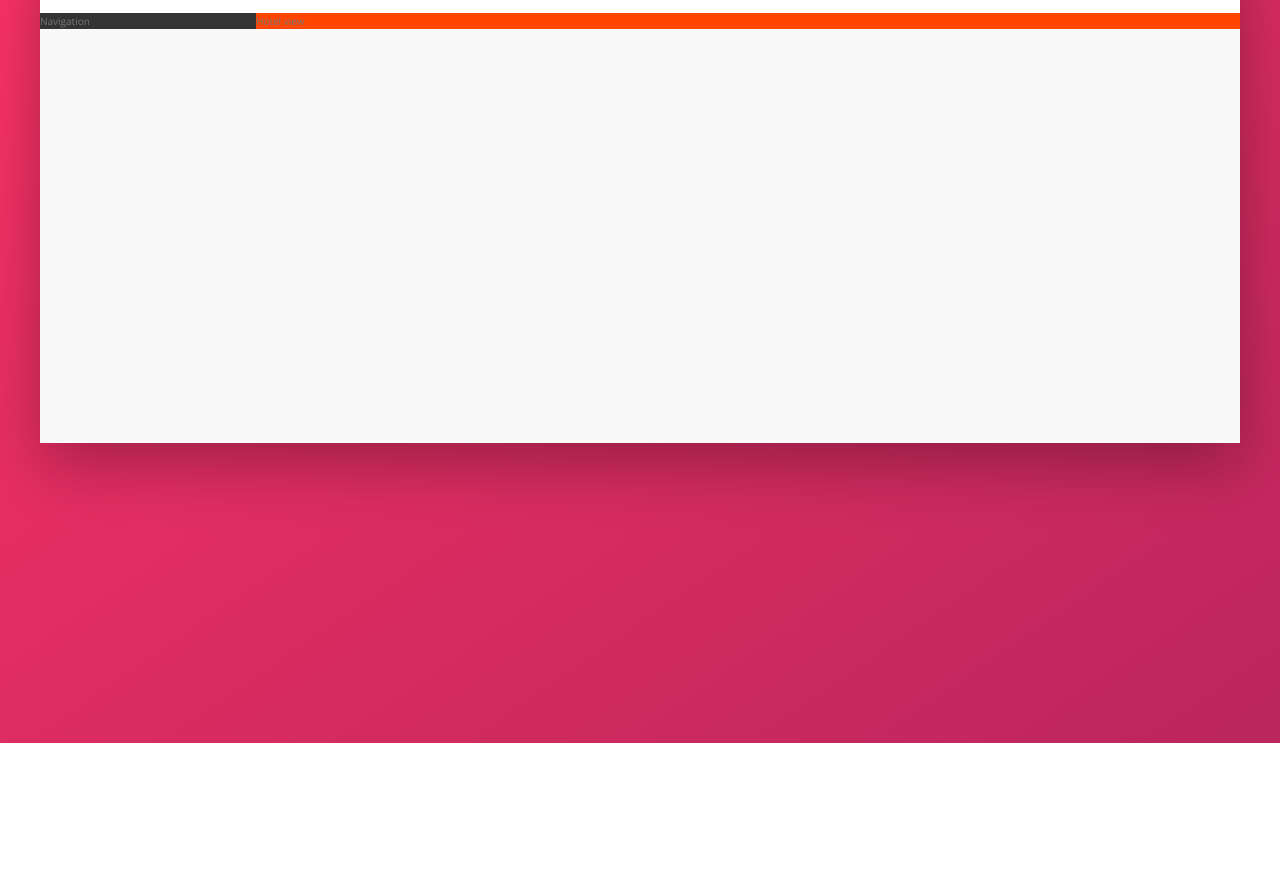
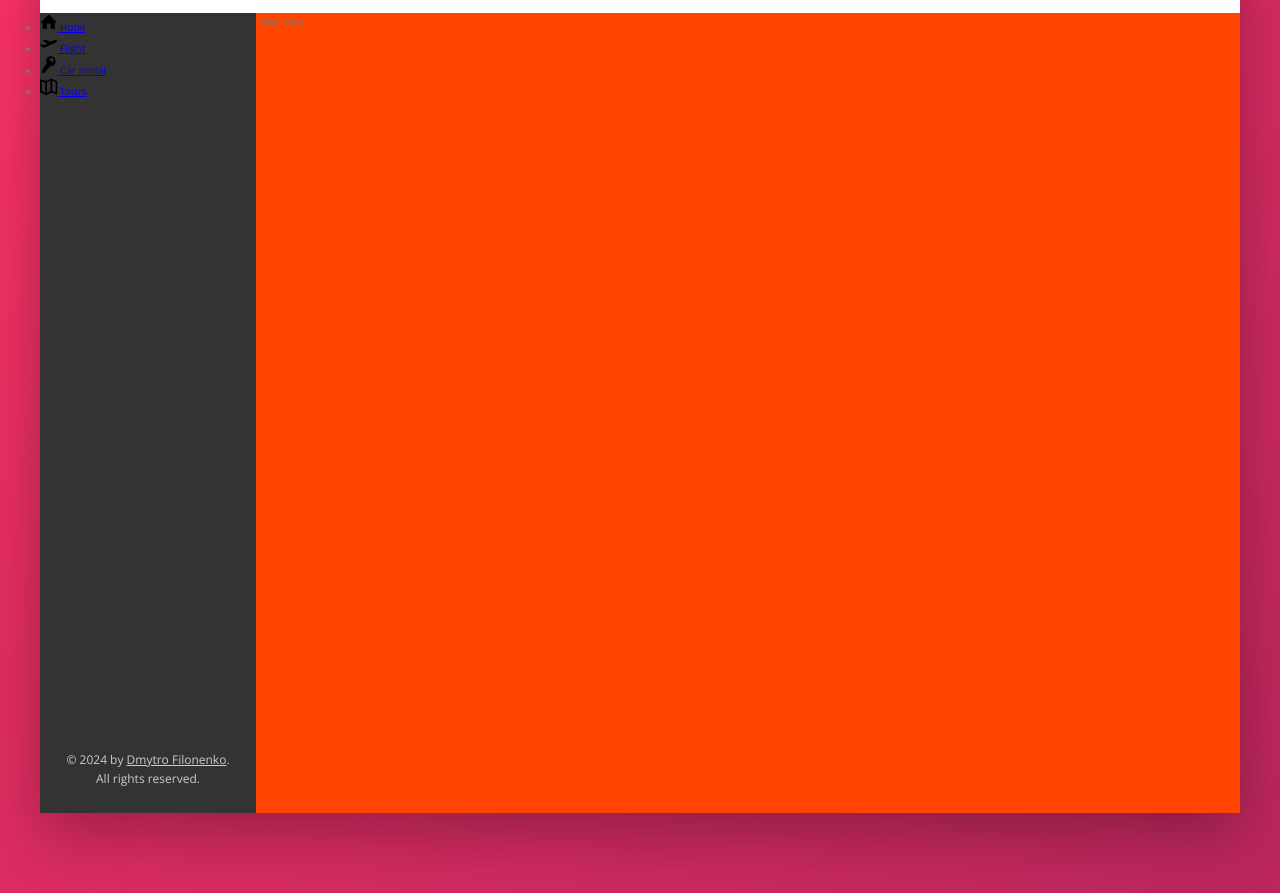
Before and after one commit to FilonenkoDima/Trillo, a website: page index.html in a window 1280 px wide. Shown: the part 137-1030 px from the top of the page. Before the commit the page ends 880 px from the top, so only its background shows below. Drawn offline with nearby package versions, Linux system fonts and the light colour scheme.

Commit message:
build side bar and style legal

```diff
--- a/index.html
+++ b/index.html
@@ -58,7 +58,51 @@
         </nav>
       </header>
       <div class="content">
-        <nav class="sidebar">Navigation</nav>
+        <nav class="sidebar">
+          <ul class="side-nav">
+            <li class="side-nav__item">
+              <a href="https://t.me/filonenkod" class="side-nav__link">
+                <svg class="side-nav__icon">
+                  <use xlink:href="img/sprite.svg#icon-home"></use>
+                </svg>
+                <span>Hotel</span>
+              </a>
+            </li>
+            <li class="side-nav__item">
+              <a href="https://t.me/filonenkod" class="side-nav__link">
+                <svg class="side-nav__icon">
+                  <use xlink:href="img/sprite.svg#icon-aircraft-take-off"></use>
+                </svg>
+                <span>Flight</span>
+              </a>
+            </li>
+
+            <li class="side-nav__item">
+              <a href="https://t.me/filonenkod" class="side-nav__link">
+                <svg class="side-nav__icon">
+                  <use xlink:href="img/sprite.svg#icon-key"></use>
+                </svg>
+                <span>Car rental</span>
+              </a>
+            </li>
+
+            <li class="side-nav__item">
+              <a href="https://t.me/filonenkod" class="side-nav__link">
+                <svg class="side-nav__icon">
+                  <use xlink:href="img/sprite.svg#icon-map"></use>
+                </svg>
+                <span>Tours</span>
+              </a>
+            </li>
+          </ul>
+
+          <div class="legal">
+            &copy 2024 by
+            <a href="https://t.me/filonenkod">Dmytro Filonenko</a>. All rights
+            reserved.
+          </div>
+        </nav>
+
         <main class="hotel-view">Hotel view</main>
       </div>
     </div>
--- a/sass/_components.scss
+++ b/sass/_components.scss
@@ -122,3 +122,37 @@
     color: inherit;
   }
 }
+
+////////////////////////////////////////////////////
+// SIDE NAVIGATION
+.side-nav {
+  &__item {
+  }
+
+  &__link {
+  }
+
+  &__icon {
+    width: 1.75rem;
+    height: 1.75rem;
+  }
+}
+
+////////////////////////////////////////////////////
+// LEGAL TEXT
+.legal {
+  font-size: 1.2rem;
+  color: var(--color-grey-light-4);
+  text-align: center;
+  padding: 2.5rem;
+  transition: all 0.2s;
+
+  & a:link,
+  & a:visited {
+    color: inherit;
+  }
+
+  & a:hover {
+    color: var(--color-grey-light-1);
+  }
+}
--- a/sass/_layout.scss
+++ b/sass/_layout.scss
@@ -26,10 +26,17 @@
   background-color: var(--color-grey-dark-1);
 
   flex: 0 0 18%;
+
+  display: flex;
+  flex-direction: column;
+  justify-content: space-between;
 }
 
 .hotel-view {
   background-color: #fff;
   background-color: orangered;
+  // test
+  height: 80rem;
+
   flex: 1;
 }
```
Also changed, not shown: css/style.css.
